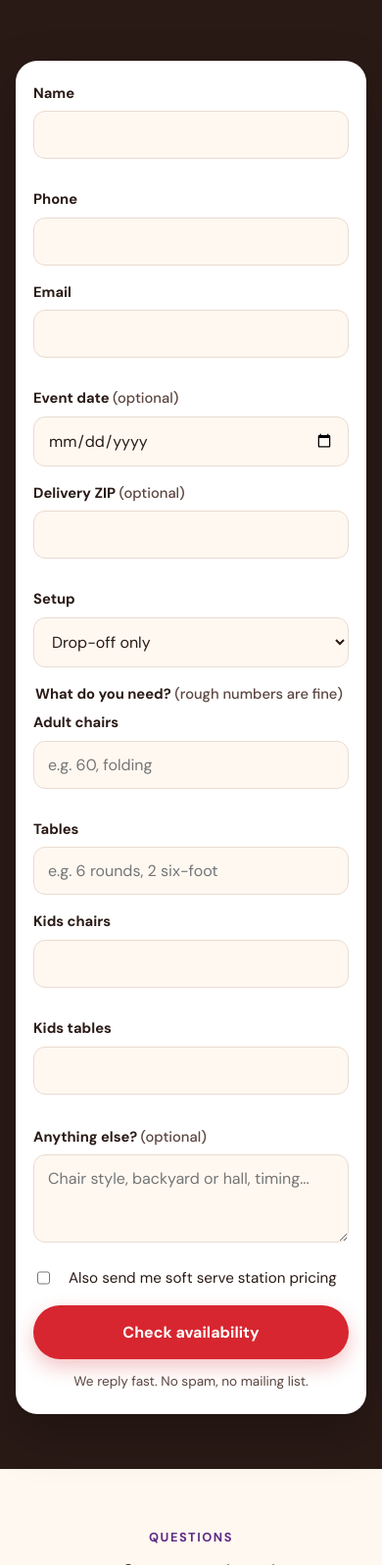
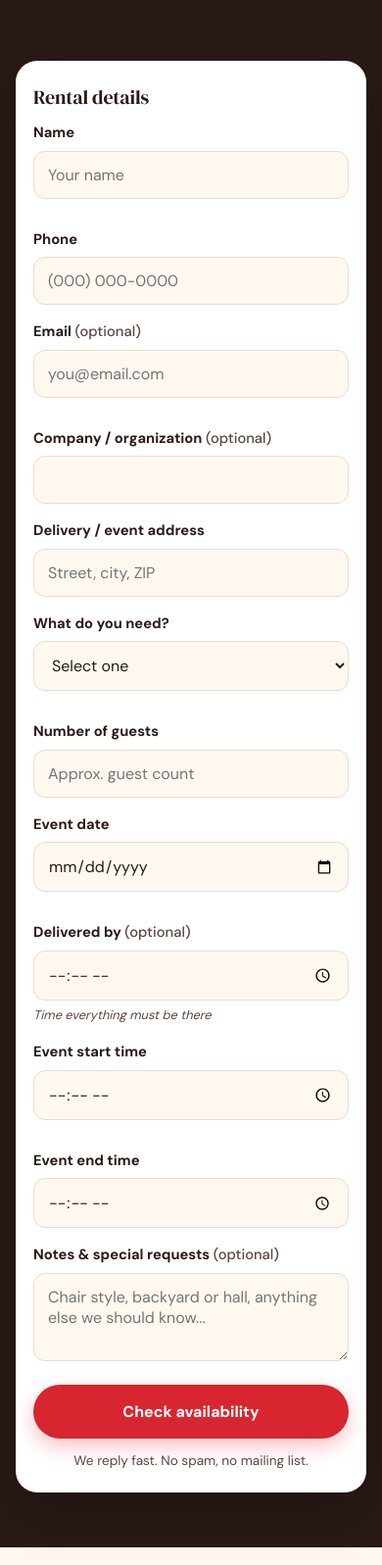
Before and after one commit to yosef-a11y/bash-landing, a plain HTML site: page tables-chairs/index.html in a window 390 px wide. Shown: the part 7111-8708 px from the top of the page at 98% size. Drawn offline with Linux system fonts and the light colour scheme; a web font is replaced by a local one.

Commit message:
Use one quote form on all three Bash pages
Fields: name, phone, email, company, delivery/event address, service,
guests, event date, setup-by, start and end time, notes. Required:
name, phone, address, service, guests, date, start and end time. Drops
billing address, outdoors and the additional-info options; the tables
form gets the same layout with a What do you need? choice.

Co-Authored-By: Claude Opus 5.5 <noreply@anthropic.com>
Claude-Session: https://claude.ai/code/session_01PUseb4Rbz1nD2nFdCVoPbr

```diff
--- a/tables-chairs/index.html
+++ b/tables-chairs/index.html
@@ -219,37 +219,38 @@
         <input type="hidden" name="utm_source" value=""><input type="hidden" name="utm_medium" value=""><input type="hidden" name="utm_campaign" value=""><input type="hidden" name="utm_term" value=""><input type="hidden" name="utm_content" value="">
         <input type="checkbox" name="botcheck" class="hp" tabindex="-1" autocomplete="off" aria-hidden="true">
 
+        <h3 class="form-h">Rental details</h3>
         <div class="form-row">
-          <div class="field"><label for="tc-name">Name</label><input type="text" id="tc-name" name="name" autocomplete="name" required></div>
-          <div class="field"><label for="tc-phone">Phone</label><input type="tel" id="tc-phone" name="phone" autocomplete="tel" required></div>
+          <div class="field"><label for="tc-name">Name</label><input type="text" id="tc-name" name="name" autocomplete="name" placeholder="Your name" required></div>
+          <div class="field"><label for="tc-phone">Phone</label><input type="tel" id="tc-phone" name="phone" autocomplete="tel" placeholder="(000) 000-0000" required></div>
         </div>
         <div class="form-row">
-          <div class="field"><label for="tc-email">Email</label><input type="email" id="tc-email" name="email" autocomplete="email" required></div>
-          <div class="field"><label for="tc-date">Event date <span class="opt">(optional)</span></label><input type="date" id="tc-date" name="event_date"></div>
+          <div class="field"><label for="tc-email">Email <span class="opt">(optional)</span></label><input type="email" id="tc-email" name="email" autocomplete="email" placeholder="you@email.com"></div>
+          <div class="field"><label for="tc-company">Company / organization <span class="opt">(optional)</span></label><input type="text" id="tc-company" name="company" autocomplete="organization"></div>
+        </div>
+        <div class="field"><label for="tc-venue">Delivery / event address</label><input type="text" id="tc-venue" name="event_address" autocomplete="street-address" placeholder="Street, city, ZIP" required></div>
+        <div class="form-row">
+          <div class="field">
+            <label for="tc-service">What do you need?</label>
+            <select id="tc-service" name="service" required>
+              <option value="">Select one</option>
+              <option value="Tables and chairs">Tables &amp; chairs</option>
+              <option value="Tables, chairs and an ice cream cart">Tables, chairs &amp; an ice cream cart</option>
+              <option value="Not sure yet">Not sure yet</option>
+            </select>
+          </div>
+          <div class="field"><label for="tc-guests">Number of guests</label><input type="text" id="tc-guests" name="guests" inputmode="numeric" placeholder="Approx. guest count" required></div>
         </div>
         <div class="form-row">
-          <div class="field"><label for="tc-zip">Delivery ZIP <span class="opt">(optional)</span></label><input type="text" id="tc-zip" name="delivery_zip" inputmode="numeric" maxlength="5" autocomplete="postal-code"></div>
-          <div class="field">
-            <label for="tc-setup">Setup</label>
-            <select id="tc-setup" name="setup">
-              <option>Drop-off only</option>
-              <option>Drop-off plus setup &amp; takedown</option>
-            </select>
-          </div>
+          <div class="field"><label for="tc-date">Event date</label><input type="date" id="tc-date" name="event_date" required></div>
+          <div class="field"><label for="tc-setup">Delivered by <span class="opt">(optional)</span></label><input type="time" id="tc-setup" name="setup_by"><small class="hint">Time everything must be there</small></div>
         </div>
-        <fieldset class="field">
-          <legend>What do you need? <span class="opt">(rough numbers are fine)</span></legend>
-          <div class="form-row">
-            <div class="field"><label for="tc-chairs">Adult chairs</label><input type="text" id="tc-chairs" name="adult_chairs" inputmode="numeric" placeholder="e.g. 60, folding"></div>
-            <div class="field"><label for="tc-tables">Tables</label><input type="text" id="tc-tables" name="tables" placeholder="e.g. 6 rounds, 2 six-foot"></div>
-          </div>
-          <div class="form-row">
-            <div class="field"><label for="tc-kchairs">Kids chairs</label><input type="text" id="tc-kchairs" name="kids_chairs" inputmode="numeric"></div>
-            <div class="field"><label for="tc-ktables">Kids tables</label><input type="text" id="tc-ktables" name="kids_tables" inputmode="numeric"></div>
-          </div>
-        </fieldset>
-        <div class="field"><label for="tc-notes">Anything else? <span class="opt">(optional)</span></label><textarea id="tc-notes" name="message" placeholder="Chair style, backyard or hall, timing..."></textarea></div>
-        <label class="checks-inline" style="margin-bottom:16px"><input type="checkbox" name="interested_soft_serve" value="Yes"> Also send me soft serve station pricing</label>
+        <div class="form-row">
+          <div class="field"><label for="tc-start">Event start time</label><input type="time" id="tc-start" name="start_time" required></div>
+          <div class="field"><label for="tc-end">Event end time</label><input type="time" id="tc-end" name="end_time" required></div>
+        </div>
+        <div class="field"><label for="tc-notes">Notes &amp; special requests <span class="opt">(optional)</span></label><textarea id="tc-notes" name="message" placeholder="Chair style, backyard or hall, anything else we should know..."></textarea></div>
+
         <p class="form-min" data-min-wrap>Minimum order for delivery: <strong data-min="tablesOrderMinimum"></strong>.</p>
         <button class="btn btn-primary btn-block" type="submit">Check availability</button>
         <p class="form-note">We reply fast. No spam, no mailing list.</p>
```
Also changed, not shown: ice-cream-cart/index.html (+11 -17 lines), soft-serve/index.html (+11 -17 lines).
